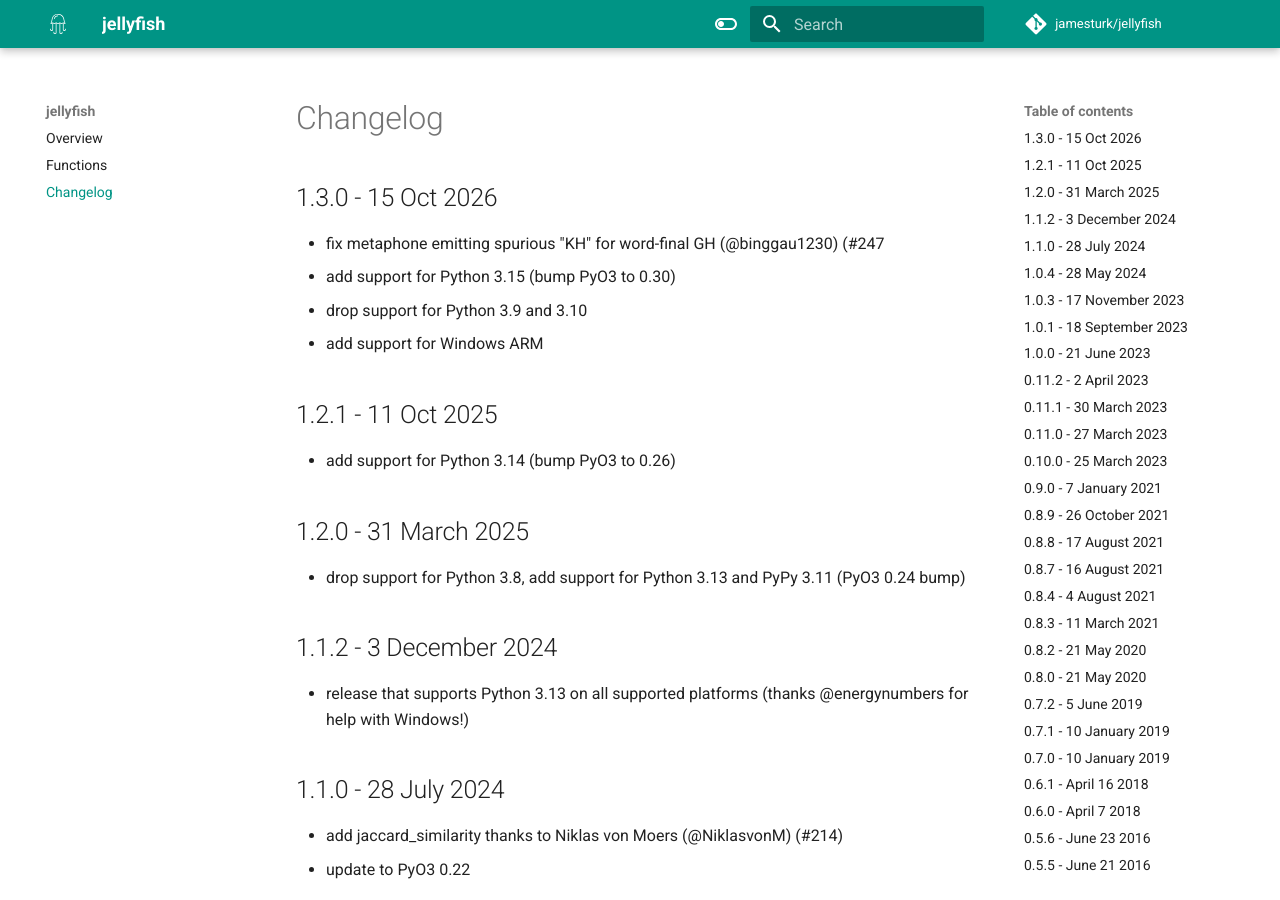
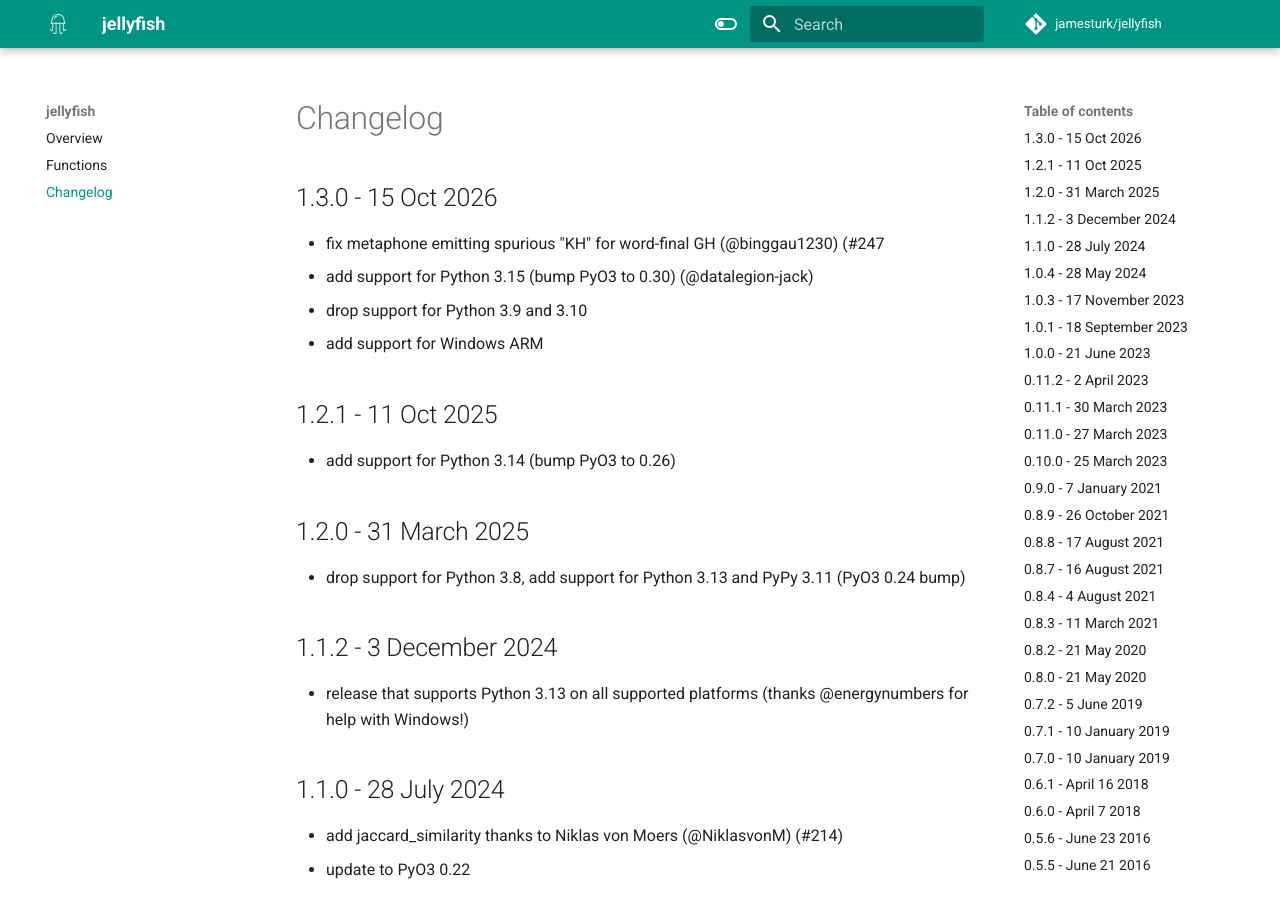
Before and after one commit to jamesturk/jellyfish, an MkDocs documentation site: the page built from docs/changelog.md, in a window 1280 px wide and 900 px high. Built offline with MkDocs 1.6.1 and Material for MkDocs 9.7.7, drawn with Linux system fonts in a browser that asks for light colours.

Commit message:
drop 3.9

```diff
--- a/docs/changelog.md
+++ b/docs/changelog.md
@@ -3,7 +3,7 @@
 ## 1.3.0 - 15 Oct 2026
 
 - fix metaphone emitting spurious  "KH" for word-final GH (@binggau1230) (#247
-- add support for Python 3.15 (bump PyO3 to 0.30)
+- add support for Python 3.15 (bump PyO3 to 0.30) (@datalegion-jack)
 - drop support for Python 3.9 and 3.10
 - add support for Windows ARM
 
--- a/pyproject.toml
+++ b/pyproject.toml
@@ -5,7 +5,7 @@
 [project]
 name = "jellyfish"
 dynamic = ["version"]
-requires-python = ">=3.9"
+requires-python = ">=3.11"
 classifiers = [
   "Programming Language :: Rust",
   "Programming Language :: Python :: Implementation :: CPython",
```
Also changed, not shown: 1 other file.
